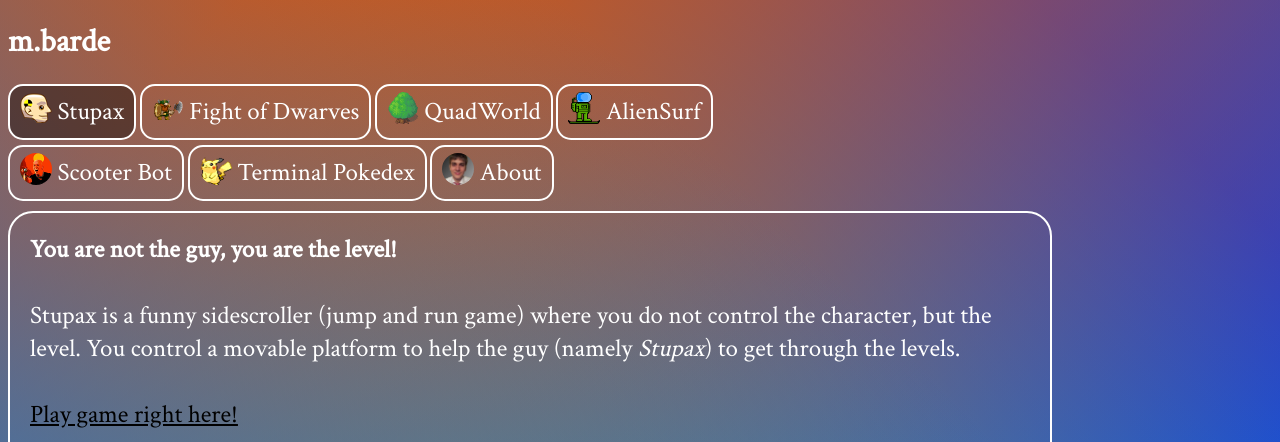
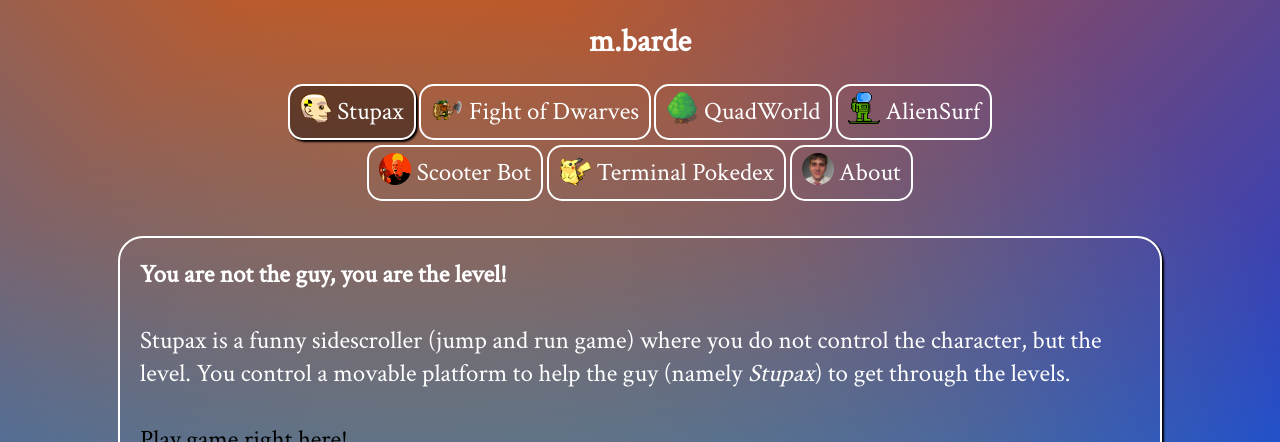
Before and after one commit to mbarde/mypage, a plain HTML site: page index.html in a window 1280 px wide. Shown: the top 442 px of the page. Drawn offline with Linux system fonts and the light colour scheme.

Commit message:
update design

```diff
--- a/css/style.css
+++ b/css/style.css
@@ -4,6 +4,11 @@ html, body {
 
 h1 {
 	font-size: 32px;
+}
+
+h1 a {
+	color: white !important;
+	text-decoration: none;
 }
 
 .colorful {
@@ -23,6 +28,7 @@ h1 {
 	color: white;
 	font-family: 'Crimson Text', serif;
 	height: 100%;
+	text-align: center;
 }
 
 button.nav-btn {
@@ -50,7 +56,7 @@ img.icon-nav.round {
 
 .container .img-thumb:hover {
 		opacity: 0.5;
-		filter: alpha(opacity=50); /* For IE8 and earlier */
+		filter: alpha(opacity=50);
 }
 
 .container .avatar {
@@ -62,13 +68,22 @@ img.icon-nav.round {
 	border: 1px white solid;
 }
 
+.container .avatar:hover {
+	opacity: 0.5;
+	filter: alpha(opacity=50);
+}
+
 .container .content {
 	border: 2px white solid;
+	box-shadow: 2px 2px 2px black;
 	padding: 20px;
 	font-size: 25px;
-	margin-top: 5px;
+	margin-top: 30px;
 	max-width: 1000px;
 	border-radius: 25px;
+	margin-left: auto;
+	margin-right: auto;
+	text-align: left;
 }
 
 .container a {
@@ -126,12 +141,17 @@ img.icon-nav.round {
 	cursor: pointer;
 }
 
+button::-moz-focus-inner {
+  border: 0;
+}
+
 .button:hover {
 	background-color: rgba(0,0,0,0.4);
 }
 
 .active-btn {
 	background-color: rgba(0,0,0,0.4);
+	box-shadow: 2px 2px 2px black
 }
 
 .action-btn {
--- a/index.html
+++ b/index.html
@@ -25,7 +25,7 @@
 
 		<div class="container">
 
-			<h1>m.barde</h1>
+			<h1><a href="/">m.barde</a></h1>
 
 			<button class="button active-btn nav-btn" content-id="0"><img class="icon-nav" src="img/icon_stupax.png"/> Stupax</button>
 			<button class="button nav-btn" content-id="1"><img class="icon-nav" src="img/icon_dwarf.png"/> Fight of Dwarves</button>
```
